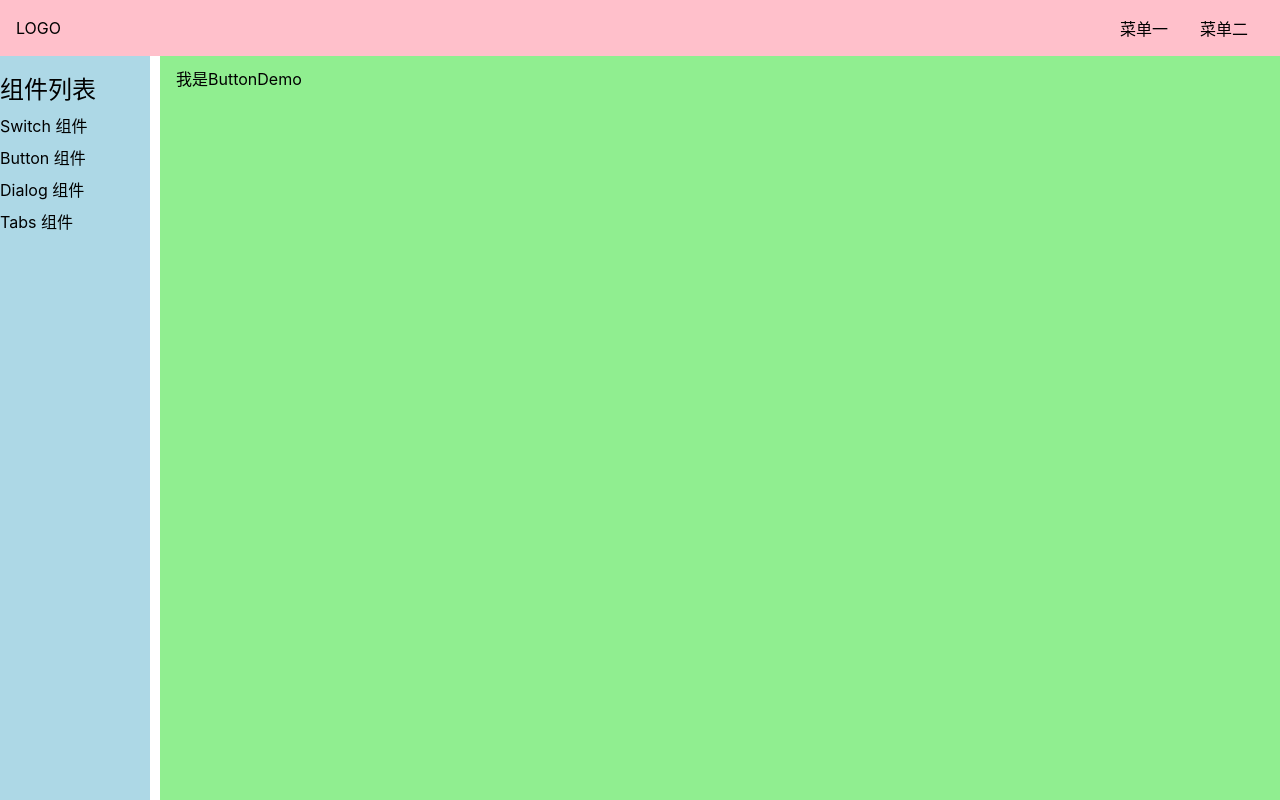
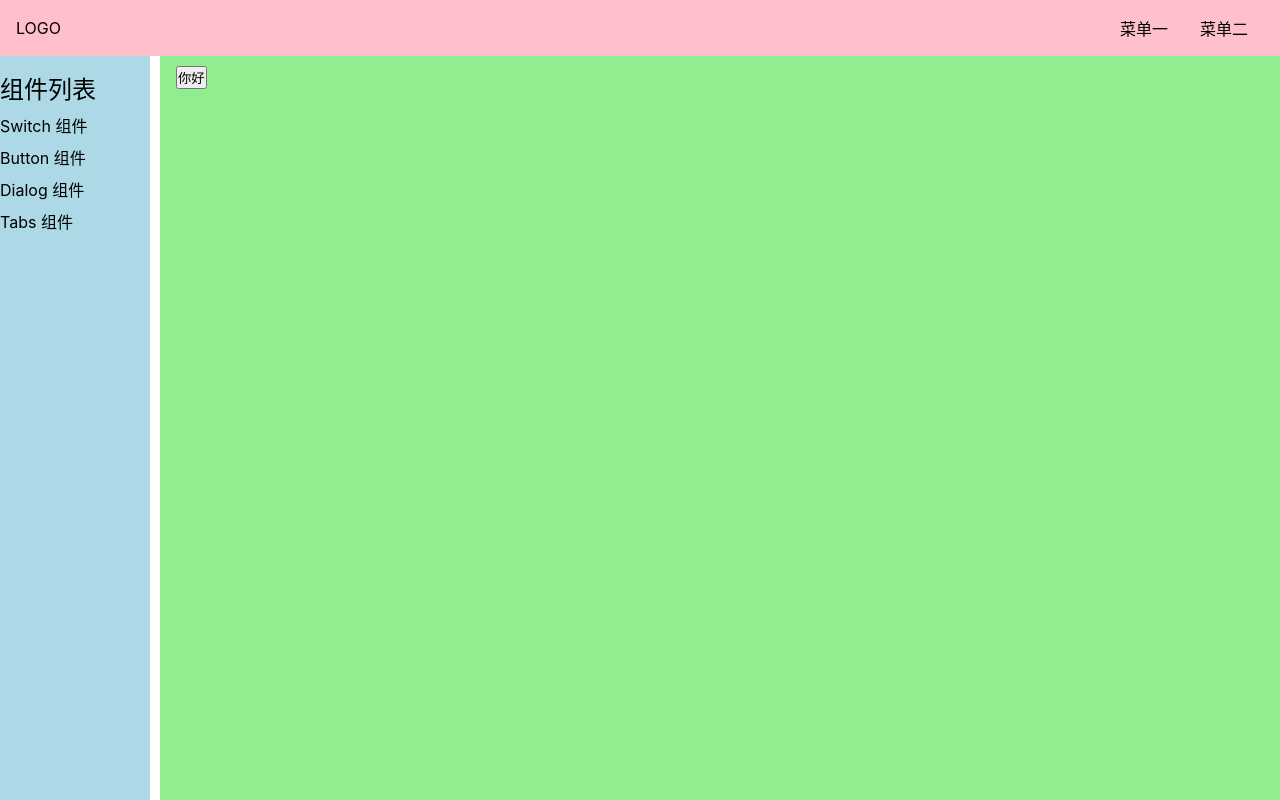
Before and after one commit to Fanrongrong-123/wheel-vue3-ui, a Vue app: page /#/doc/button in a window 1280 px wide. Built offline with nearby package versions, Linux system fonts and the light colour scheme.

Commit message:
初始化button.vue

```diff
--- a/src/components/ButtonDemo.vue
+++ b/src/components/ButtonDemo.vue
@@ -1,10 +1,20 @@
 <template>
-  <div>我是ButtonDemo</div>
+    <Button @click="xxx" @focus="xxx" @mouseover="xxx">
+      你好
+    </Button>
 </template>
 
 <script lang="js">
+import Button from '../lib/Button.vue'
+
 export default {
-  name: 'ButtonDemo '
+  components: {Button},
+  setup() {
+    const xxx = () => {
+      console.log('hi')
+    }
+    return {xxx}
+  }
 }
 </script>
 
--- a/src/components/SwitchDemo.vue
+++ b/src/components/SwitchDemo.vue
@@ -11,7 +11,7 @@ import {ref} from 'vue';
 export default {
   components: {Switch},
   setup() {
-    const value =ref(localStorage.getItem('x') || false);
+    const value = ref(false);
     return {value};
   }
 };
--- a/src/lib/Button.vue
+++ b/src/lib/Button.vue
@@ -1,13 +1,14 @@
 <template>
-
+  <button>
+    <slot/>
+  </button>
 </template>
 
-<script>
+<script lang="ts">
 export default {
-  name: 'Button'
-}
+  inheritAttrs: true,
+  props: {},
+};
 </script>
 
-<style scoped>
-
-</style>
+<style scoped lang="scss"></style>
--- a/src/lib/Switch.vue
+++ b/src/lib/Switch.vue
@@ -18,7 +18,6 @@ export default {
     const toggle = () => {
       context.emit('update:value', !props.value);
     };
-    localStorage.setItem('x', props.value);
     return {toggle};
   }
 };
```
